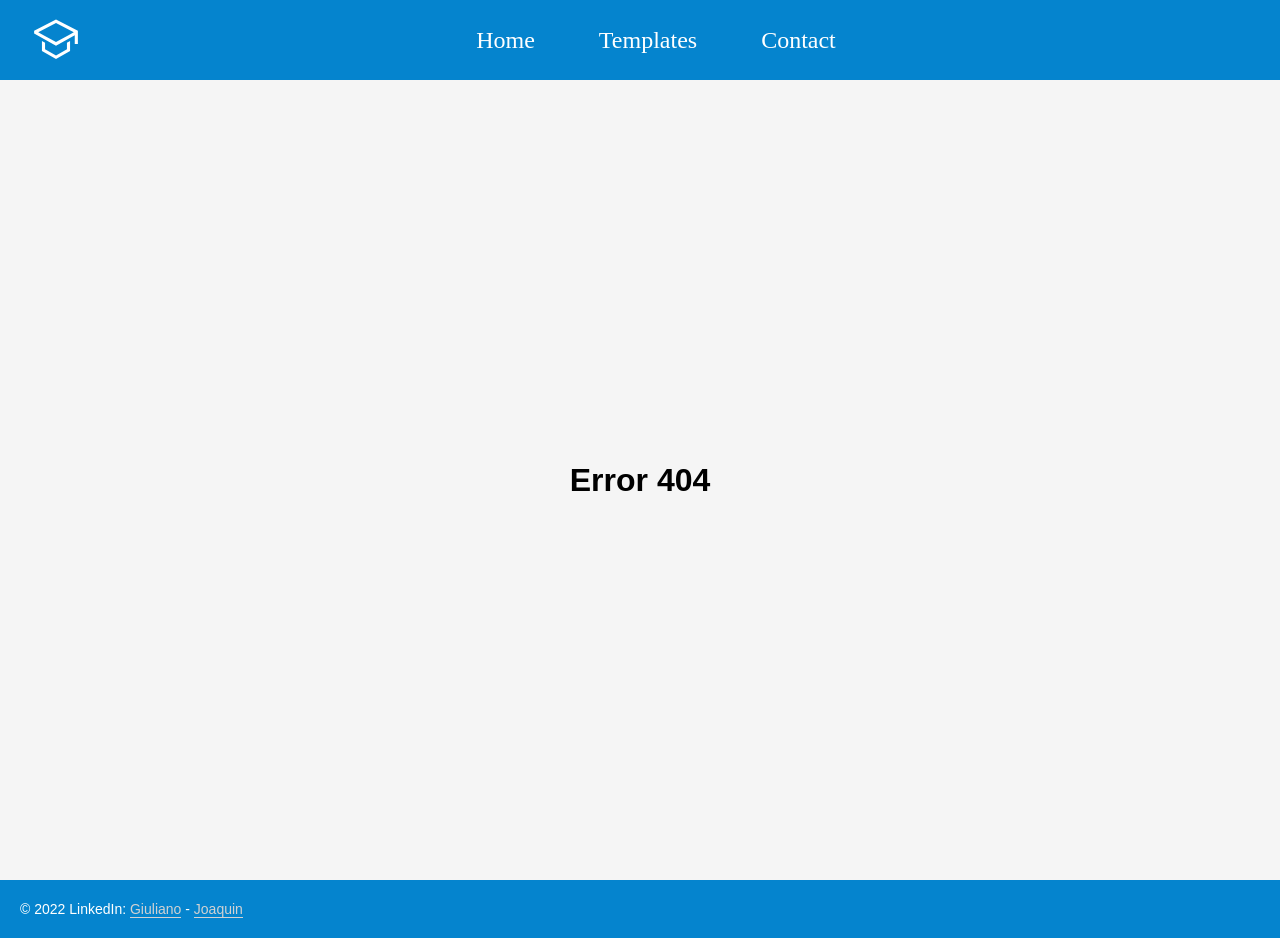
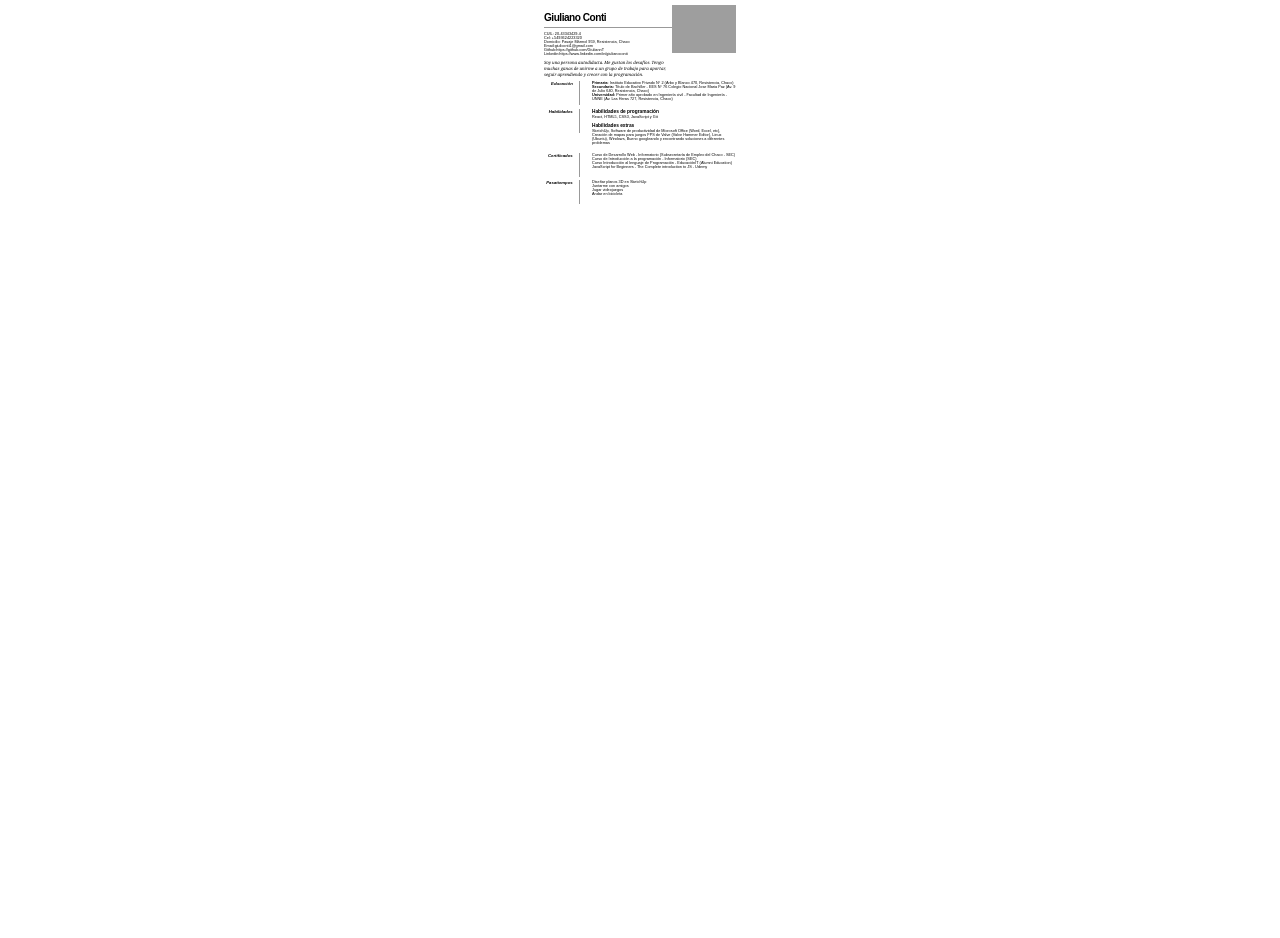
Before and after one commit to JoaGal/Create-CV, a React (Create React App) app: page /template1 in a window 1280 px wide. Before the commit this address had no page. After the commit the page ends 800 px from the top, so only its background shows below. Built offline with nearby package versions, Linux system fonts and the light colour scheme; grey boxes are pictures that could not be loaded.

Commit message:
templates changes

```diff
--- a/src/App.js
+++ b/src/App.js
@@ -7,19 +7,30 @@ import { Error } from "./Pages/Error/Error";
 import { Navbar } from "./Components/Navbar/Navbar";
 import { Footer } from "./Components/Footer/Footer";
 import { CreateCV } from "./Pages/CreateCV/CreateCV";
+import { Template1 } from "./Components/Templates/Template1/Template1";
+import { Template2 } from "./Components/Templates/Template2/Template2";
+import { Template3 } from "./Components/Templates/Template3/Template3";
 
 export const App = () => {
+  const urlPage = window.location.pathname;
+
+  console.log(urlPage);
+
   return (
     <BrowserRouter>
-      <Navbar />
+      {urlPage !== "/template1" && urlPage !== "/template2" && urlPage !== "/template3" && <Navbar />}
+
       <Routes>
         <Route path="/" element={<Home />} />
         <Route path="/templates" element={<Templates />} />
         <Route path="/contact" element={<Contact />} />
-        <Route path="/createcv" element={<CreateCV/>}/>
+        <Route path="/createcv" element={<CreateCV />} />
+        <Route path="/template1" element={<Template1 />} />
+        <Route path="/template2" element={<Template2 />} />
+        <Route path="/template3" element={<Template3 />} />
         <Route path="*" element={<Error />} />
       </Routes>
-      <Footer />
+      {urlPage !== "/template1" && urlPage !== "/template2" && urlPage !== "/template3" && <Footer />}
     </BrowserRouter>
   );
 };
--- /dev/null
+++ b/src/Components/Templates/Template1/Template1.css
@@ -0,0 +1,62 @@
+.clear {
+  clear: both;
+}
+#page-wrap {
+  width: 800px;
+  margin: 50px auto;
+  zoom: 0.24;
+}
+.template-1-img {
+  float: right;
+  margin: -30px 0 0 0;
+  height: 200px;
+}
+.h1 {
+  margin: 0 0 16px 0;
+  padding: 0 0 16px 0;
+  font-size: 42px;
+  font-weight: bold;
+  letter-spacing: -2px;
+  border-bottom: 1px solid #999;
+}
+.h2 {
+  font-size: 20px;
+  margin: 0 0 6px 0;
+  position: relative;
+}
+.p {
+  margin: 0 0 16px 0;
+}
+.a {
+  color: rgb(0, 0, 0);
+  text-decoration: none;
+}
+#objective {
+  width: 560px;
+  float: left;
+}
+#objective p {
+  font-family: Georgia, Serif;
+  font-style: italic;
+  font-size: 18px;
+}
+.dt {
+  font-style: italic;
+  font-weight: bold;
+  font-size: 18px;
+  text-align: right;
+  padding: 0 26px 0 0;
+  width: 150px;
+  float: left;
+  height: 100px;
+  border-right: 1px solid #999;
+}
+.dd {
+  width: 600px;
+  float: right;
+}
+.dd.clear {
+  float: none;
+  margin: 0;
+  height: 15px;
+}
--- a/src/Components/Templates/Template1/Template1.js
+++ b/src/Components/Templates/Template1/Template1.js
@@ -1,7 +1,113 @@
-import React from 'react'
+import React from "react";
+import "./Template1.css";
 
 export const Template1 = () => {
   return (
-    <div>Template1</div>
-  )
-}
+    <div id="page-wrap">
+      <img className="template-1-img" src="https://avatars.githubusercontent.com/u/88043910?v=4" alt="Foto de perfil" id="pic" />
+
+      <div id="contact-info" className="vcard">
+        <h1 className="h1">Giuliano Conti</h1>
+
+        <p className="p">
+          CUIL: 20-43343429-4
+          <br />
+          Cel: +5493624223320
+          <br />
+          Domicilio: Pasaje Mármol 959, Resistencia, Chaco
+          <br />
+          Email:
+          <a className="email a" href="mailto:giuliconti1@gmail.com">
+            giuliconti1@gmail.com
+          </a>
+          <br />
+          Github:
+          <a className="linkedin a" href="https://github.com/GiuliannT">
+            https://github.com/GiuliannT
+          </a>
+          <br />
+          Linkedin:
+          <a className="linkedin a" href="https://www.linkedin.com/in/giulianoconti/">
+            https://www.linkedin.com/in/giulianoconti
+          </a>
+        </p>
+      </div>
+
+      <div id="objective">
+        <p>
+          Soy una persona autodidacta. Me gustan los desafíos. Tengo muchas ganas de unirme a un grupo de trabajo para
+          aportar, seguir aprendiendo y crecer con la programación.
+        </p>
+      </div>
+
+      <div className="clear"></div>
+
+      <dl>
+        <dd className="clear dd"></dd>
+
+        <dt className="dt">Educación</dt>
+        <dd className="dd">
+          <p className="p">
+            <strong>Primaria:</strong> Instituto Educativo Privado N° 2 (Arbo y Blanco 470, Resistencia, Chaco)
+            <br />
+            <strong>Secundaria:</strong> Título de Bachiller - EES N° 76 Colegio Nacional Jose Maria Paz (Av. 9 de Julio
+            640, Resistencia, Chaco)
+            <br />
+            <strong>Universidad:</strong> Primer año aprobado en Ingeniería civil - Facultad de Ingeniería - UNNE (Av.
+            Las Heras 727, Resistencia, Chaco)
+          </p>
+        </dd>
+
+        <dd className="clear dd"></dd>
+
+        <dt className="dt">Habilidades</dt>
+        <dd className="dd">
+          <h2 className="h2">Habilidades de programación</h2>
+          <p className="p">React, HTML5, CSS3, JavaScript y Git</p>
+
+          <h2 className="h2">Habilidades extras</h2>
+          <p className="p">
+            SketchUp, Software de productividad de Microsoft Office (Word, Excel, etc), Creación de mapas para juegos
+            FPS de Valve (Valve Hammer Editor), Linux (Ubuntu), Windows, Bueno googleando y
+            encontrando soluciones a diferentes problemas
+          </p>
+        </dd>
+
+        <dd className="clear dd"></dd>
+
+        <dt className="dt">Certificados</dt>
+        <dd className="dd">
+          <p className="p">
+            Curso de Desarrollo Web - Informatorio (Subsecretaría de Empleo del Chaco - SEC)
+            <br />
+            Curso de Introducción a la programación - Informatorio (SEC)
+            <br />
+            Curso Introducción al lenguaje de Programación - EducaciónIT (Alumni Education)
+            <br />
+            JavaScript for Beginners - The Complete introduction to JS - Udemy
+          </p>
+        </dd>
+
+        <dd className="clear dd"></dd>
+
+        <dt className="dt">Pasatiempos</dt>
+        <dd className="dd">
+          <p className="p">
+            Diseñar planos 3D en SketchUp
+            <br />
+            Juntarme con amigos
+            <br />
+            Jugar videojuegos
+            <br />
+            Andar en bicicleta
+            <br />
+          </p>
+        </dd>
+
+        <dd className="clear dd"></dd>
+      </dl>
+
+      <div className="clear"></div>
+    </div>
+  );
+};
--- /dev/null
+++ b/src/Components/Templates/TemplatesInf.css
@@ -0,0 +1,59 @@
+.templatesInf-container {
+  display: flex;
+  flex-direction: column;
+  align-items: center;
+  justify-content: center;
+  width: 100%;
+  height: 100%;
+  background-color: #f5f5f5;
+  padding: 0 20px;
+}
+
+.templatesInf-grid {
+  display: grid;
+  grid-template-columns: repeat(3, 1fr);
+  grid-gap: 20px;
+  width: 100%;
+  max-width: 900px;
+}
+
+.templatesInf-grid-item {
+  display: flex;
+  flex-direction: column;
+  align-items: center;
+  justify-content: center;
+  width: 300px;
+  height: 400px;
+  background-color: #fff;
+  border-radius: 5px;
+  box-shadow: 0 0 10px rgba(0, 0, 0, 0.1);
+  padding: 30px;
+  margin: auto;
+}
+
+.templatesInf-grid-item-title {
+  font-size: 1.5rem;
+  font-weight: 700;
+  margin-bottom: 20px;
+}
+
+.templatesInf-grid-item-iframe {
+  width: 200px;
+  height: 280px;
+  border: none;
+  border-radius: 5px;
+  box-shadow: 0 0 5px rgba(0, 0, 0, 0.6);
+  overflow: hidden;
+}
+
+@media screen and (max-width: 768px) {
+  .templatesInf-grid {
+    grid-template-columns: repeat(2, 1fr);
+  }
+}
+
+@media screen and (max-width: 480px) {
+  .templatesInf-grid {
+    grid-template-columns: repeat(1, 1fr);
+  }
+}
--- a/src/Components/Templates/TemplatesInf.js
+++ b/src/Components/Templates/TemplatesInf.js
@@ -1,7 +1,47 @@
-import React from 'react'
+import React from "react";
+import "./TemplatesInf.css";
 
 export const TemplatesInf = () => {
+  const allInformation = {
+    title: "Templates",
+    description: "This is the description of the Templates section",
+    icon: "https://img.icons8.com/ios/50/000000/stack-of-photos.png",
+  };
+
   return (
-    <div>TemplatesInf</div>
-  )
-}
+    <div className="templatesInf-container">
+      <div className="templatesInf-grid">
+        <div className="templatesInf-grid-item">
+          <h1 className="templatesInf-grid-item-title">Template 1</h1>
+          <iframe
+            className="templatesInf-grid-item-iframe"
+            src="/template1"
+            title="Template 1"
+            height="300"
+            width="280"
+          ></iframe>
+        </div>
+        <div className="templatesInf-grid-item">
+          <h1 className="templatesInf-grid-item-title">Template 2</h1>
+          <iframe
+            className="templatesInf-grid-item-iframe"
+            src="/template2"
+            title="Template 2"
+            height="300"
+            width="280"
+          ></iframe>
+        </div>
+        <div className="templatesInf-grid-item">
+          <h1 className="templatesInf-grid-item-title">Template 3</h1>
+          <iframe
+            className="templatesInf-grid-item-iframe"
+            src="/template3"
+            title="Template 3"
+            height="300"
+            width="280"
+          ></iframe>
+        </div>
+      </div>
+    </div>
+  );
+};
```
